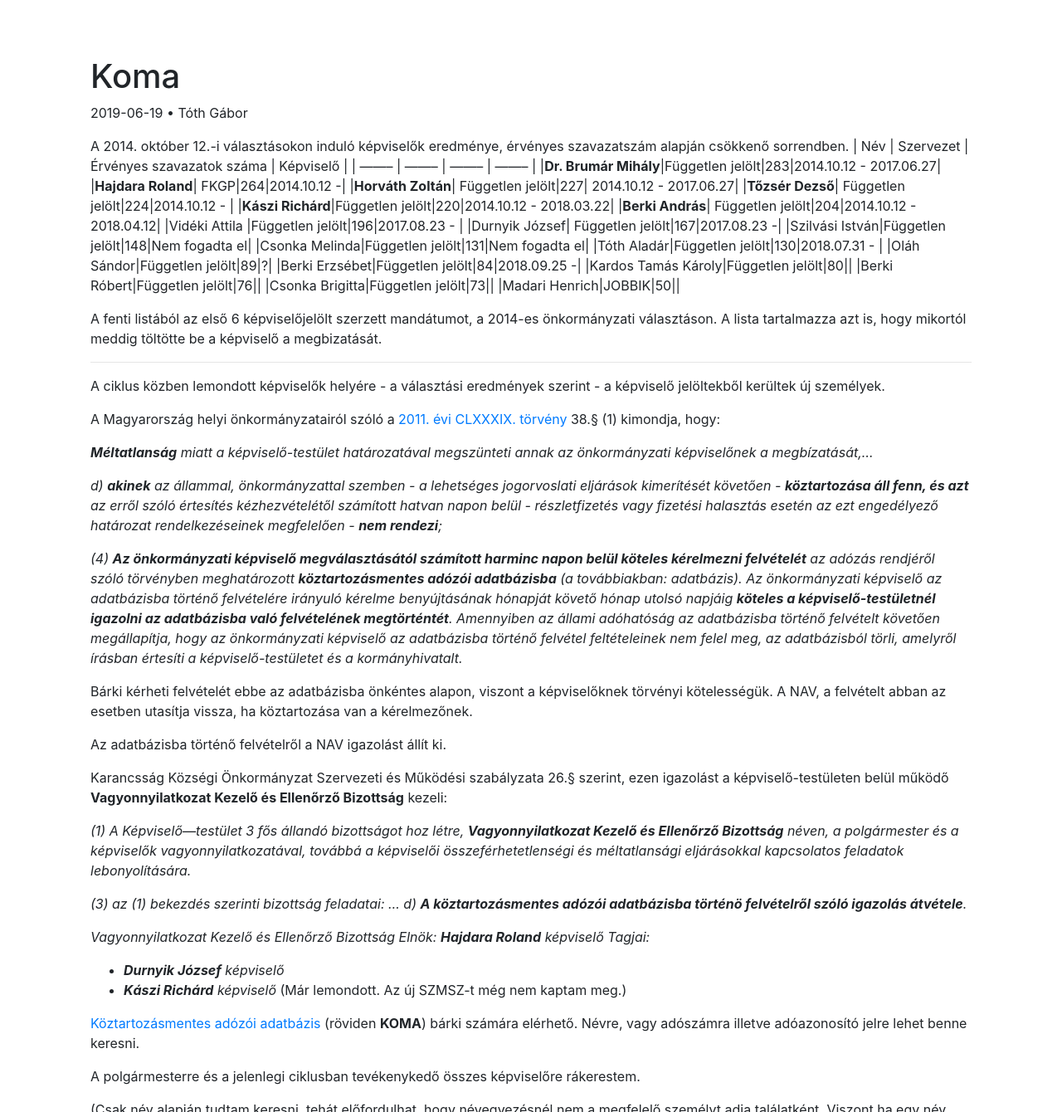
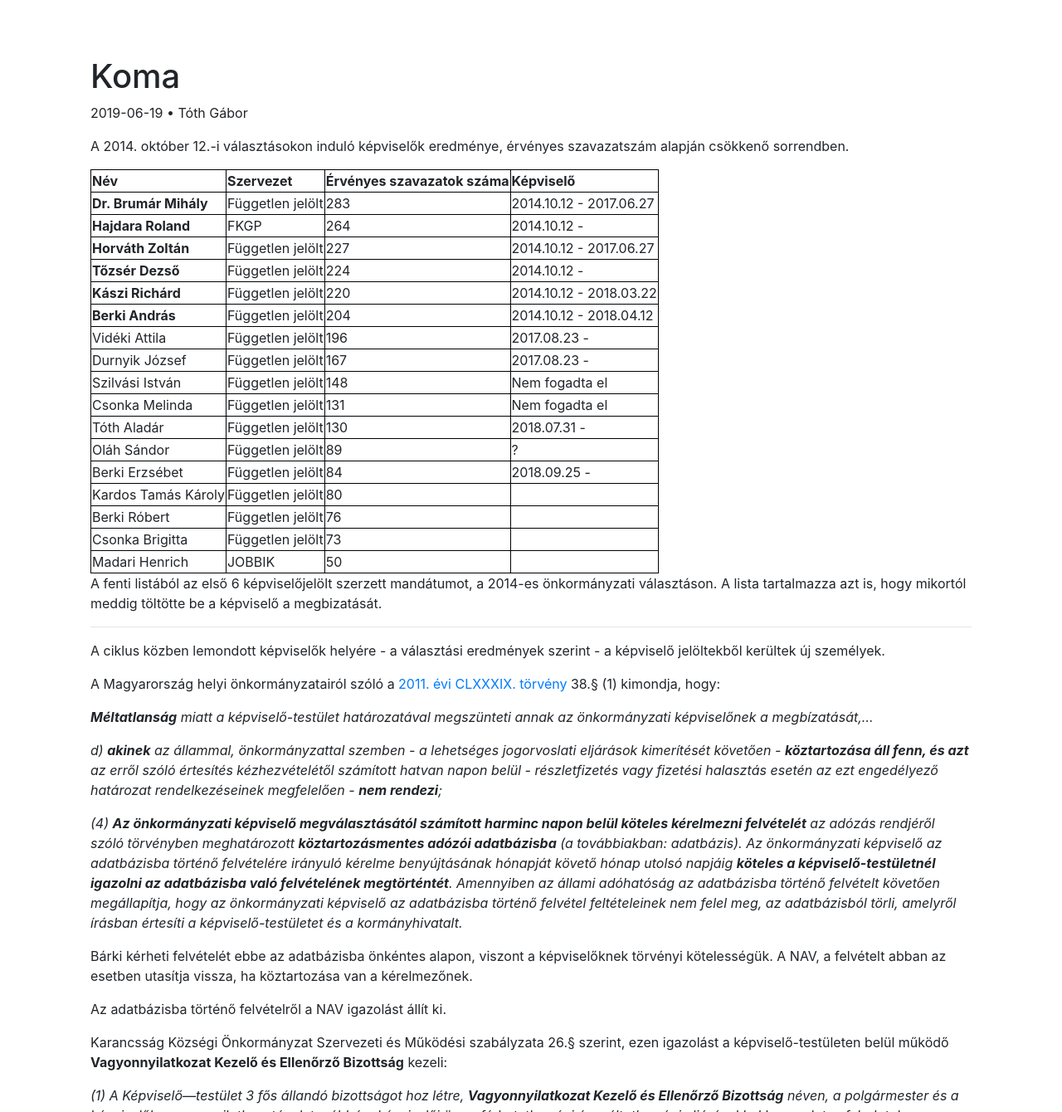
Before and after one commit to karancssag-info/karancssag.info, a Jekyll site: the page built from _posts/2019-06-19-koma.md, in a window 1280 px wide and 1400 px high, cut to the strip 60-1400 px from the top of the window. Shown: the whole strip at 83% size. Built offline with Jekyll 4.4.1, drawn with Linux system fonts in a browser that asks for light colours; nearby versions of some CDN libraries; comment, search, counter and statistics services are not loaded.

Commit message:
search bar, koma post table fix

```diff
--- a/_includes/head.html
+++ b/_includes/head.html
@@ -14,7 +14,7 @@
 		<link rel="alternate" type="application/rss+xml" title="{{ site.title }}" href="{{ '/feed.xml' | prepend: site.baseurl | prepend: site.url }}">
 		<link href="https://fonts.googleapis.com/css?family=Roboto+Slab" rel="stylesheet">
 		<link rel="stylesheet" href="https://stackpath.bootstrapcdn.com/bootstrap/4.1.0/css/bootstrap.min.css" integrity="sha384-9gVQ4dYFwwWSjIDZnLEWnxCjeSWFphJiwGPXr1jddIhOegiu1FwO5qRGvFXOdJZ4" crossorigin="anonymous">
-		<link rel="stylesheet" href="{{ '/css/main.css?v214' | prepend: site.baseurl }}">
+		<link rel="stylesheet" href="{{ '/css/main.css?v215' | prepend: site.baseurl }}">
 		<link rel="stylesheet" href="https://cdnjs.cloudflare.com/ajax/libs/font-awesome/4.7.0/css/font-awesome.min.css">
 		<link href="{{ '/css/chunk-vendors.f36d7a4c.css?v1' | prepend: site.baseurl }}" rel="preload" as="style" >
 		<link href="{{ '/js/app.c169c0be.js?v1' | prepend: site.baseurl }}" rel="preload" as="script" >
--- a/_includes/navbar.html
+++ b/_includes/navbar.html
@@ -20,6 +20,10 @@
 			</ul>
 			{% endcapture %}
 			{{navi}}
+			<form class="form-inline my-2 my-lg-0 has-search" action="/search.html" method="get">
+				<span class="fa fa-search form-control-feedback"></span>
+				<input class="form-control mr-sm-2" id="search-box" type="search" name="query" placeholder="Keresés" aria-label="Keresés">
+			</form>
 		</div>
 	</nav>
 </header>
--- a/_posts/2019-06-19-koma.md
+++ b/_posts/2019-06-19-koma.md
@@ -8,6 +8,7 @@
 ---
 A 2014. október 12.-i választásokon induló képviselők eredménye, érvényes szavazatszám alapján csökkenő sorrendben.
 <!--more-->
+
 | Név | Szervezet | Érvényes szavazatok száma | Képviselő |
 | -------- | -------- | -------- | -------- |
 |**Dr. Brumár Mihály**|Független jelölt|283|2014.10.12 - 2017.06.27|
--- a/css/main.css
+++ b/css/main.css
@@ -43,3 +43,19 @@
     background-size: 100%;
     background-blend-mode: soft-light;
 }
+
+.has-search .form-control {
+    padding-left: 2.375rem;
+}
+
+.has-search .form-control-feedback {
+    position: absolute;
+    z-index: 2;
+    display: block;
+    width: 2.375rem;
+    height: 2.375rem;
+    line-height: 2.375rem;
+    text-align: center;
+    pointer-events: none;
+    color: #aaa;
+}
```
Also changed, not shown: js/search.js (added, +61 -0 lines), search.html (added, +24 -0 lines), js/lunr.min.js (added).
